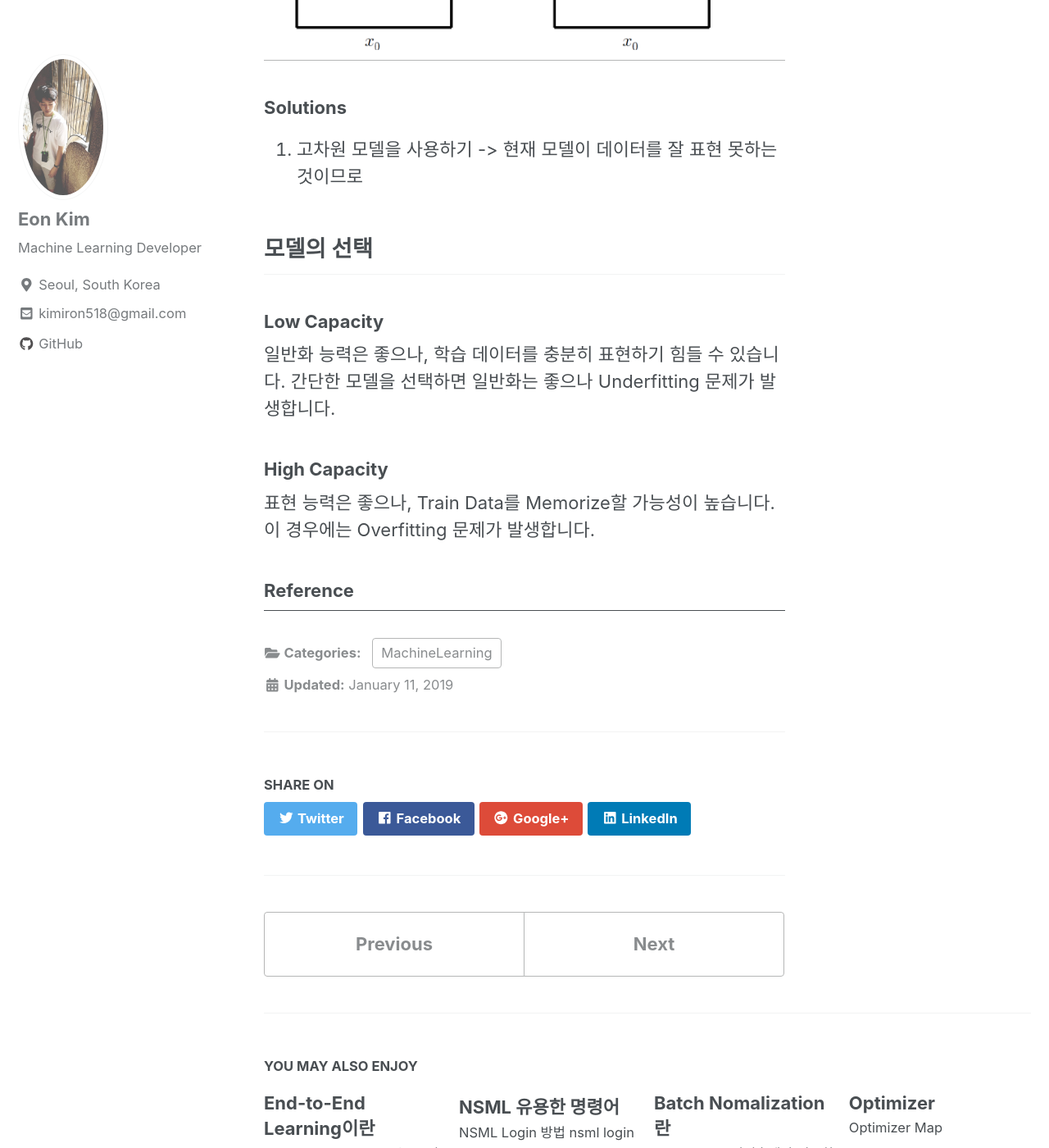
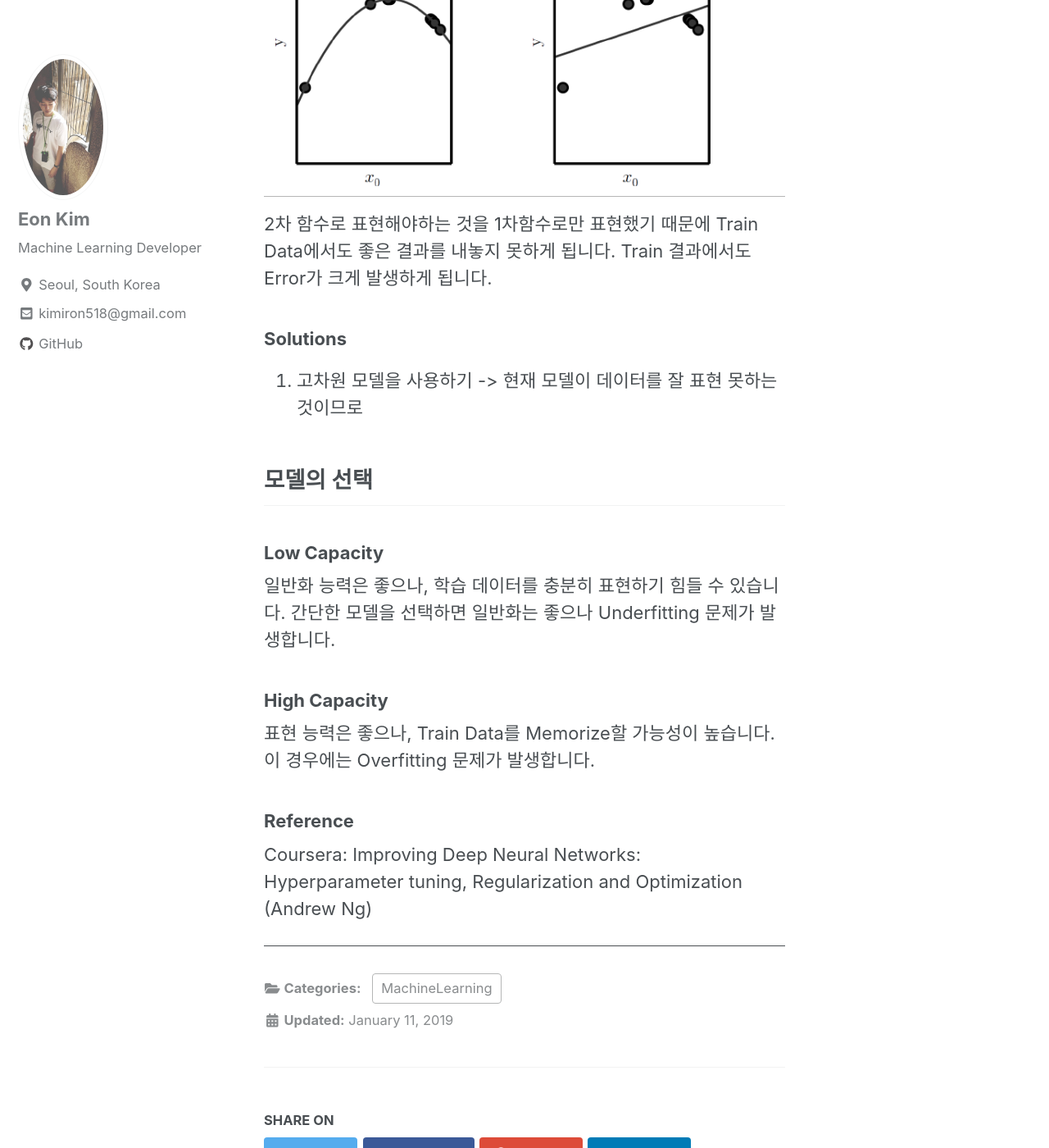
Before and after one commit to thisisiron/thisisiron.github.io, a Jekyll site: the page built from _posts/MachineLearning/2019-01-11-Overfitting과 Underfitting.md, in a window 1280 px wide and 1400 px high, scrolled down 1998 px. Shown: the whole window at 82% size. Built offline with Jekyll 4.4.1, drawn with Linux system fonts in a browser that asks for light colours; cached includes are drawn as plain includes; nearby versions of some CDN libraries; formulas are drawn with MathJax 3; some of the changed text lies outside the part shown.

Commit message:
upate overfitting post

```diff
--- a/_posts/MachineLearning/2019-01-11-Overfitting과 Underfitting.md
+++ b/_posts/MachineLearning/2019-01-11-Overfitting과 Underfitting.md
@@ -13,7 +13,11 @@
 ----- | ----- |
 <img src="/assets/images/appropriate_capacity.PNG"> | <img src="/assets/images/overfitting.PNG"> |
 
+2차 함수로 충분히 표현가능하지만 3차함수로 표현하는 것과 같습니다. 이럴 경우 Train Data에 대해서는 적합할지 몰라도 Test Data와 같은 학습하지 않은 데이터에서는 정확한 결과를 도출하지 못 합니다.
+
 ### Solutions
+<sub>자세한 내용은 링크를 통해 확인할 수 있음</sub>
+
 1. 특성 수를 줄인다 -> 쓸만한 특성만 남겨두기, 하지만 feature을 버리면 문제에 포함된 정보도 같이 버리게 됩니다.
 2. Regularization -> 모든 특성을 남기되, 각각의 특성이 갖는 영향 규모를 줄이는 방법입니다.
 3. Dropout -> 사람의 망각과 같은 특성, 뉴런의 일부만을 사용하여 학습을 합니다.
@@ -24,12 +28,13 @@
 ## Underfitting(언더피팅)
 
 ### Description
-**High bias**라고도 부르며, 모델이 데이터에 맞지 않는 것이다. 즉, 형편없는 결과(loss가 크다)가 도출됩니다.
-이번에도 시각적으로 예를 들면 다음과 같은 경우가 존재합니다.
+**High bias**라고도 부르며, 모델이 데이터에 맞지 않는 것이다. 즉, 형편없는 결과(loss가 크다)가 도출됩니다. 이번에도 시각적으로 예를 들면 다음과 같은 경우가 존재합니다.
 
 Appropriate | Underfitting |
 ----- | ----- |
 <img src="/assets/images/appropriate_capacity.PNG"> | <img src="/assets/images/underfitting.PNG"> |
+
+2차 함수로 표현해야하는 것을 1차함수로만 표현했기 때문에 Train Data에서도 좋은 결과를 내놓지 못하게 됩니다. Train 결과에서도 Error가 크게 발생하게 됩니다.
 
 ### Solutions
 1. 고차원 모델을 사용하기 -> 현재 모델이 데이터를 잘 표현 못하는 것이므로
@@ -42,3 +47,4 @@
 표현 능력은 좋으나, Train Data를 Memorize할 가능성이 높습니다. 이 경우에는 Overfitting 문제가 발생합니다.
 
 ### Reference
+Coursera: Improving Deep Neural Networks: Hyperparameter tuning, Regularization and Optimization (Andrew Ng)
```
